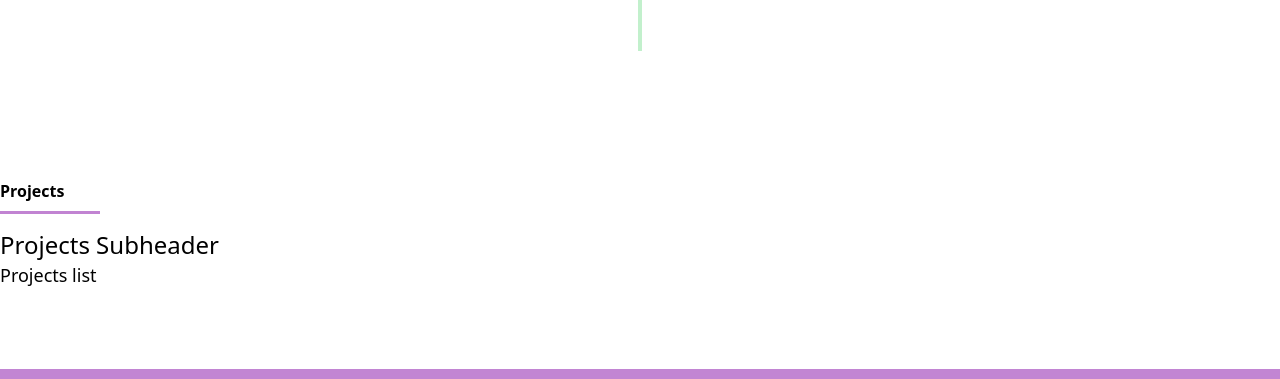
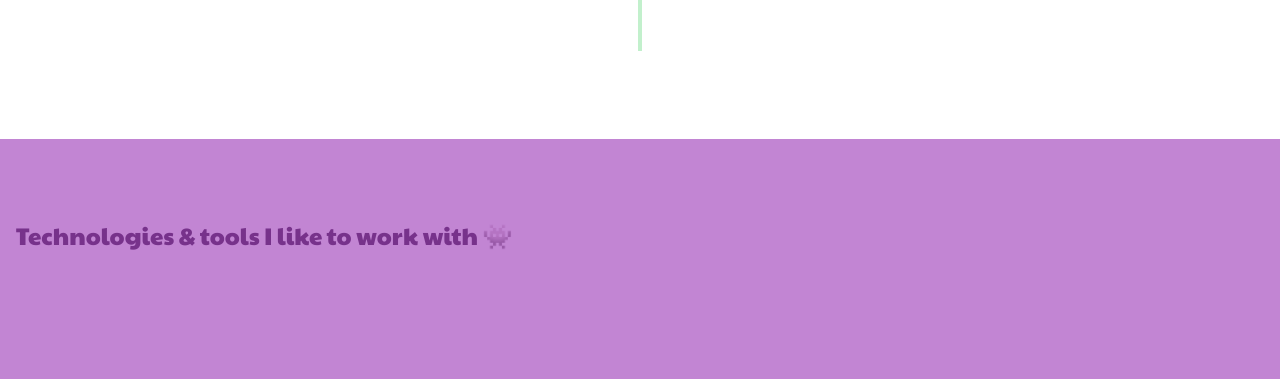
Before and after one commit to beazergood/db-portfolio, a Next.js app: page / in a window 1280 px wide. Shown: the part 3120-3499 px from the top of the page. Built offline with nearby package versions, Linux system fonts and the light colour scheme; some icons are missing; a web font is replaced by a local one.

Commit message:
remove redundant component

```diff
--- a/src/pages/index.tsx
+++ b/src/pages/index.tsx
@@ -91,7 +91,7 @@ export default function Home() {
     <>
       <Head>
         <title>
-          Dave Beazer | UI/UX Software Engineer {packageInfo.version}
+          Dave Beazer | UI/UX Software Engineer for hire
         </title>
         <link rel="icon" href="/favicon.ico" />
       </Head>
@@ -101,7 +101,6 @@ export default function Home() {
         <Hero />
         <About />
         <Experience cards={experienceCards} />
-        <Projects />
         <Skills />
         <Contact />
       </div>
```
